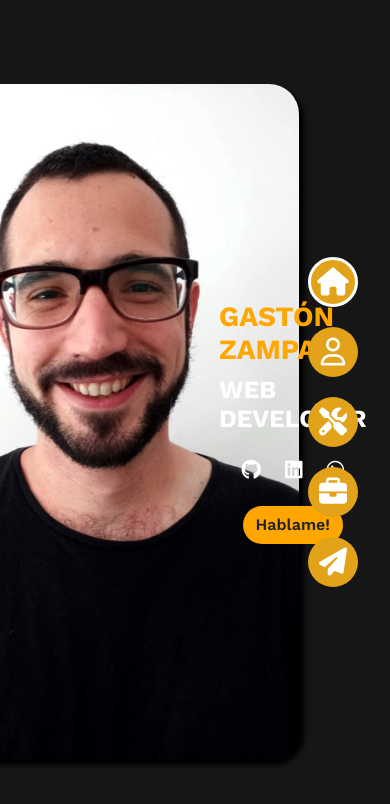
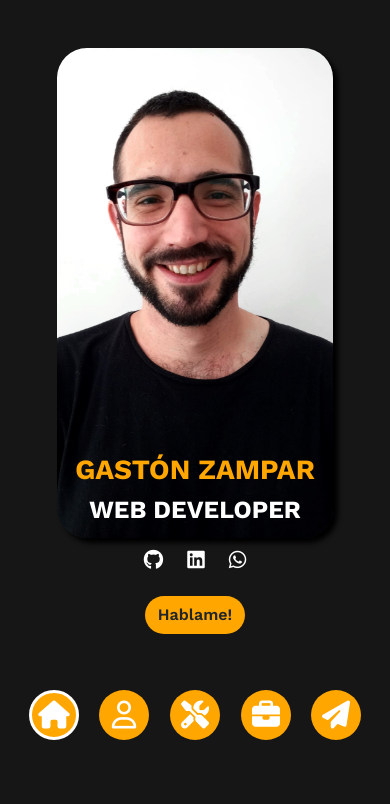
Before and after one commit to zamparg/portfolio-2023, an Angular app: page / in a window 390 px wide. Shown: the top 804 px of the page. Built offline with nearby package versions, Linux system fonts and the light colour scheme; a web font is replaced by a local one.

Commit message:
corrección responsive

```diff
--- a/src/app/app.component.ts
+++ b/src/app/app.component.ts
@@ -7,7 +7,7 @@ import { trigger, transition, style, animate } from '@angular/animations';
 @Component({
   selector: 'app-root',
   templateUrl: './app.component.html',
-  styleUrls: ['./app.component.css'],
+  styleUrls: ['./app.component.scss'],
   animations: [
     trigger('slideInOut', [
       transition(':enter', [
@@ -34,10 +34,10 @@ export class AppComponent implements OnInit {
   ngOnInit() {
     this._nav.page.subscribe((data) => {
       this.page=data
-      // window.scrollTo({
-      //   top: 0,
-      //   behavior: 'smooth',
-      // })
+      window.scrollTo({
+        top: 0,
+        behavior: 'smooth',
+      })
     });
   }
 
--- a/src/app/components/SideBar/sidebar.component.html
+++ b/src/app/components/SideBar/sidebar.component.html
@@ -1,4 +1,4 @@
-<aside>
+<aside class="desktop-nav">
     <div class="d-flex align-items-center gap-2 menu-button-container justify-content-end">
         <span class="text ">HOME</span>
         <span (click)="goTo(null)" class="animate__animated animate__backInRight icon icon1 "
@@ -39,3 +39,34 @@
         </span>
     </div>
 </aside>
+
+<aside class="mobile-nav">
+
+        <span (click)="goTo(null)" class="animate__animated animate__backInRight icon icon1 "
+            [ngClass]="{'active': page==null }">
+            <i class="fa-solid fa-home icon-menu "></i>
+        </span>
+
+
+        <span (click)="goTo(1)" class="animate__animated animate__backInRight icon icon2 "
+            [ngClass]="{'active': page==1 }">
+            <i class="fa-regular fa-user icon-menu "></i>
+        </span>
+
+
+        <span (click)="goTo(2)" class="animate__animated animate__backInRight icon icon3 "
+            [ngClass]="{'active': page==2 }">
+            <i class="fa-solid fa-screwdriver-wrench icon-menu "></i>
+        </span>
+
+
+        <span (click)="goTo(3)" class="animate__animated animate__backInRight icon icon4 "
+            [ngClass]="{'active': page==3 }">
+            <i class="fa-solid fa-briefcase icon-menu "></i>
+        </span>
+
+        <span (click)="goTo(4)" class="animate__animated animate__backInRight icon icon5 "
+            [ngClass]="{'active': page==4 }">
+            <i class="fa-solid fa-paper-plane icon-menu "></i>
+        </span>
+</aside>
--- a/src/app/components/SideBar/sidebar.component.scss
+++ b/src/app/components/SideBar/sidebar.component.scss
@@ -3,14 +3,13 @@
     top: 50%;
     right: 30px;
     transform: translateY(-50%);
-
 }
 
 span{
     cursor: pointer;
 }
 
-aside{
+.desktop-nav{
     display: flex;
     flex-direction: column;
     gap: 1rem;
@@ -30,7 +29,7 @@ aside{
 
 .menu-button-container:has(>.icon:hover){
     background-color: black;
-    border: var(--yellow-active) 2px solid;
+    border: var(--yellow) 2px solid;
     border-radius: 40px ;
     padding-left: 0.5rem;
     .text{
@@ -43,7 +42,7 @@ aside{
 }
 
 .icon{
-    background-color: var(--yellow-active);
+    background-color: var(--yellow);
     border-radius: 100%;
     display: flex;
     justify-content: center;
@@ -64,7 +63,7 @@ aside{
     background-color:white;
 
     .icon-menu{
-        color: var(--yellow-active);
+        color: var(--yellow);
     }
 }
 
@@ -95,3 +94,30 @@ aside{
 span{
     z-index: 10;
 }
+
+.mobile-nav{
+    display:none;
+}
+
+@media (max-width:780px){
+    .desktop-nav{
+        display: none;
+    }
+    :host{
+        position: sticky;
+        overflow: hidden;
+        top:auto;
+        bottom:0;
+        width: 100%;
+        right: 0px;
+        transform: translateY(0%);
+        background-color: var(--background);
+        padding: 0.5rem;
+    }
+
+    .mobile-nav{
+        display:flex;
+        justify-content: space-evenly;
+        width: 100%;
+    }
+}
--- a/src/app/components/header/header.component.html
+++ b/src/app/components/header/header.component.html
@@ -1,8 +1,8 @@
-<section class="d-flex gap-4 w-100">
-    <div class="w-50 flex-grow d-flex justify-content-center">
-        <img src="assets/imgs/profile.jpeg" alt="profile photo">
+<section class="d-flex flex-column flex-md-row w-100 ">
+    <div class="w-100 w-md-50 flex-grow d-flex justify-content-center">
+        <img src="assets/imgs/profile.jpeg" alt="profile photo" class="profile-photo">
     </div>
-    <div class="w-50  flex-grow d-flex flex-column align-items-center justify-content-center">
+    <div class="w-100 w-md-50 flex-grow d-flex flex-column align-items-center justify-content-center content-presentation">
         <h1 class="title">Gastón Zampar</h1>
         <h2>Web Developer</h2>
         <div class="d-flex gap-4 icon-container mt-2">
--- a/src/app/components/header/header.component.scss
+++ b/src/app/components/header/header.component.scss
@@ -121,3 +121,12 @@ p{
     height: 120px;
     border-radius: 50%;
 }
+
+@media (max-width:780px){
+    img{
+        max-height: 58vh;
+    }
+    .content-presentation{
+        margin-top: -10vh;
+    }
+}
--- a/src/styles.css
+++ b/src/styles.css
@@ -80,6 +80,10 @@ body {
   .avatar-container {
     text-align: center;
   }
+  .section-full {
+    min-height: auto !important;
+  }
+
 }
 
 .blur {
```
Also changed, not shown: src/app/app.component.scss (renamed from src/app/app.component.css).
